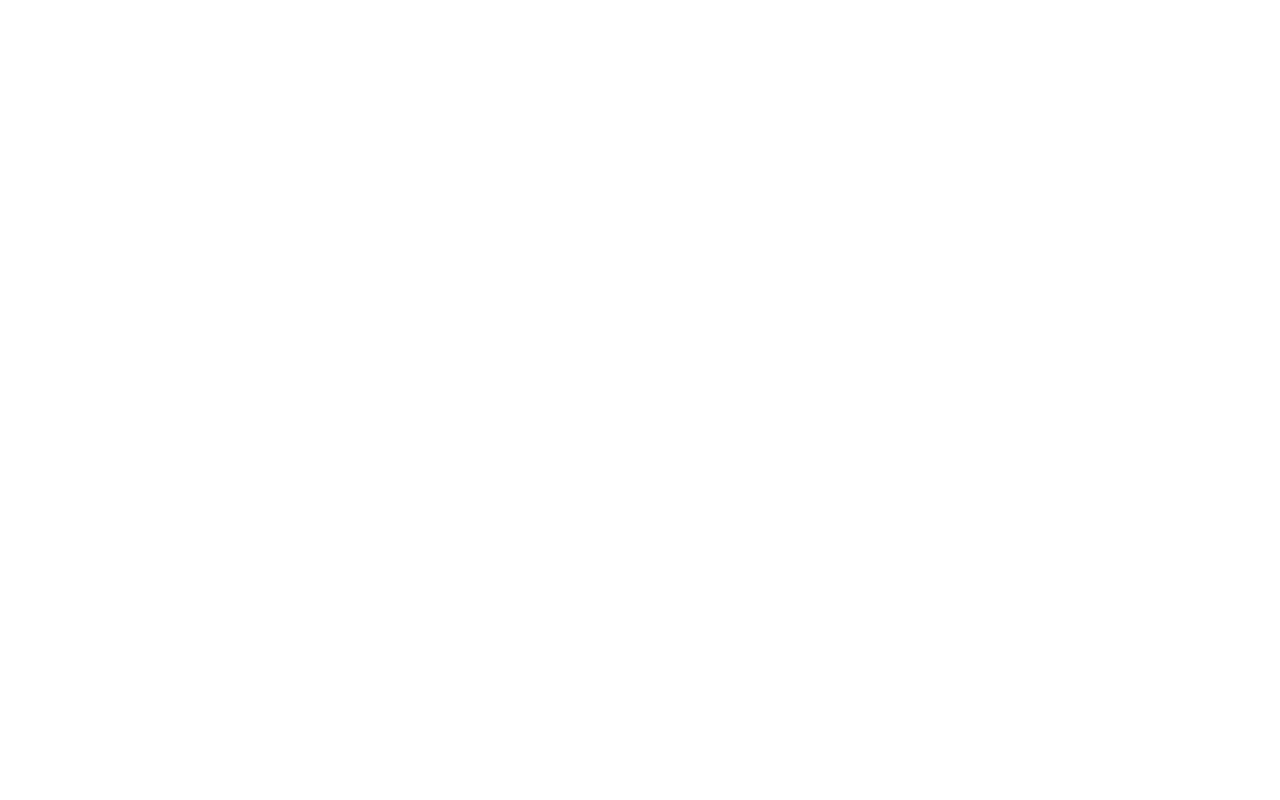
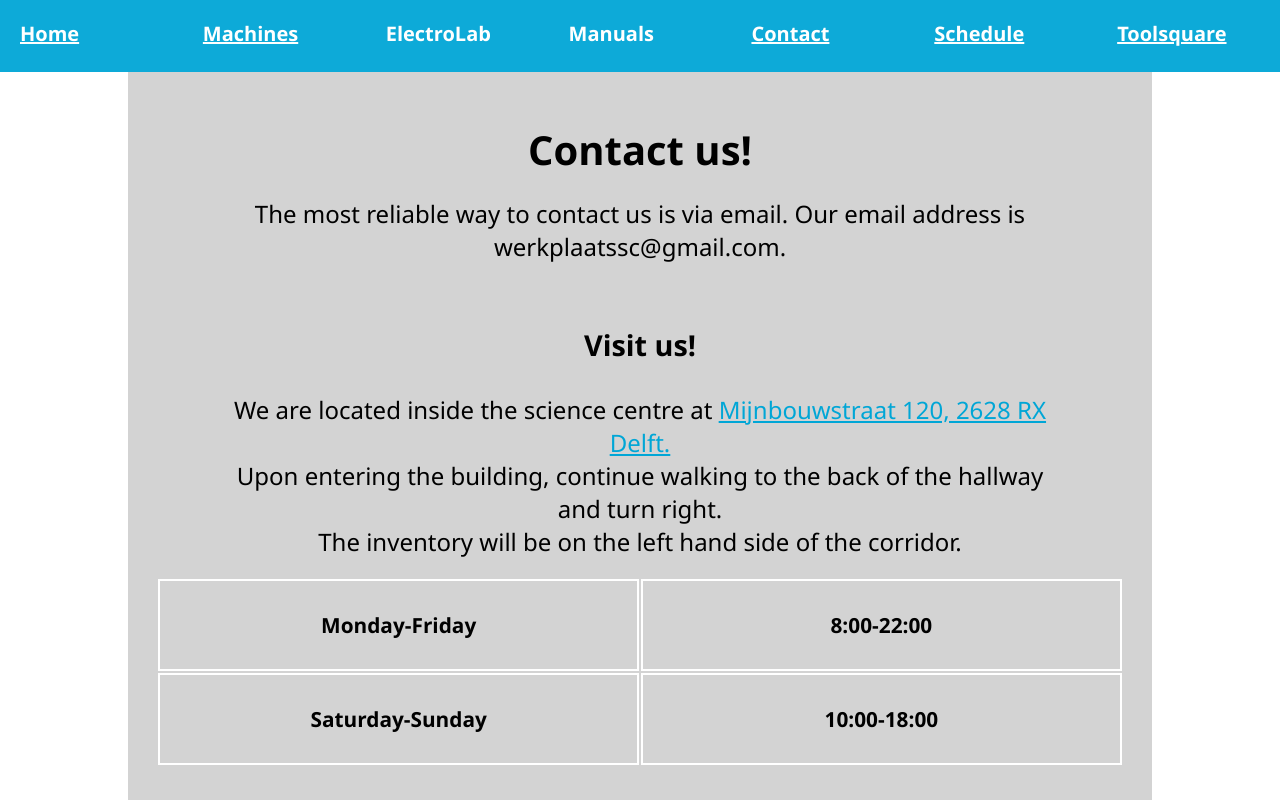
Before and after one commit to Tadjirovelzel/Tadjirovelzel.github.io, a plain HTML site: page firstlevelpages/Contact.html in a window 1280 px wide. Shown: the top 800 px of the page. Drawn offline with Linux system fonts and the light colour scheme.

Commit message:
Added contact page
Added contact page with email, address and opening hours. Centralised the css styling to mainstyles.

```diff
--- a/firstlevelpages/Contact.html
+++ b/firstlevelpages/Contact.html
@@ -0,0 +1,58 @@
+<!DOCTYPE html>
+
+<html>
+
+<head>
+        <title>Inventory Delft</title>
+        <link href="../stylesheets/mainstyles.css" rel="stylesheet">
+        <link href="../stylesheets/contactstyles.css" rel="stylesheet">
+</head>
+
+
+<body>
+
+    <nav>
+        <div class='navbox'>
+            <h3 class ='navigationelement'><a href="../index.html">Home</a></h3>
+            <h3 class ='navigationelement'><a href="machines.html">Machines</a></h3>
+            <h3 class ='navigationelement'><a>ElectroLab</a></h3>
+            <h3 class ='navigationelement'><a>Manuals</a></h3>
+            <h3 class ='navigationelement'><a href="firstlevelpages/contact.html">Contact</a></h3>
+            <h3 class ='navigationelement'><a href="/firstlevelpages/Schedule.html/" target="_blank">Schedule</a></h3>
+            <h3 class ='navigationelement'><a href="https://tudelft.toolsquare.io/" target="_blank">Toolsquare</a></h3>
+        </div>
+
+
+
+    </nav>
+
+
+</body>
+    <section class='mainsection'>
+
+        <h1 class='sectiontitle'>Contact us!</h1>
+
+        <p class='sectiontext'>The most reliable way to contact us is via email. Our email address is werkplaatssc@gmail.com.<br><br></p>
+
+        <h2 class='subtitle'>Visit us!</h2>
+        <p class='sectiontext'>We are located inside the science centre at <a href="https://goo.gl/maps/jpxRN9PY69mxL4P47">Mijnbouwstraat 120, 2628 RX Delft.</a><br>
+        Upon entering the building, continue walking to the back of the hallway and turn right.<br>
+        The inventory will be on the left hand side of the corridor.</p>
+        <table class='openinghours'>
+            <tr>
+                <td>Monday-Friday</td>
+                <td>8:00-22:00</td>
+            </tr>
+
+            <tr>
+                <td>Saturday-Sunday</td>
+                <td>10:00-18:00</td>
+            </tr>
+        </table>
+
+    </section>
+
+
+
+
+</html>
--- /dev/null
+++ b/stylesheets/contactstyles.css
@@ -0,0 +1,5 @@
+td{
+    width: 25%;
+    font-size: 1.3em;
+    font-weight: bold;
+}
--- a/stylesheets/mainstyles.css
+++ b/stylesheets/mainstyles.css
@@ -97,7 +97,7 @@ p a{
 }
 
 table{
-    margin: 0 auto;
+    margin: 1.2em auto;
 }
 td, th{
     border: solid 2px white;
@@ -109,3 +109,37 @@ td, th{
         height: 914px;
     }
 }
+
+.mainsection{
+    overflow: hidden;
+    text-align: center;
+    background-color: rgba(200, 200, 200, 0.8);
+    background-size: cover;
+    background-position: center;
+    display: flex;
+    flex-direction: column;
+    align-items:center;
+    margin: auto;
+    margin-top: 4.5em;
+    width: 80%;
+    position: relative;
+    padding-bottom: 12em;
+}
+
+.sectiontext{
+    font-size: 1.5rem;
+    width: 80%;
+    text-align: center;
+}
+
+.sectiontitle{
+    font-size: 2.5em;
+    padding-top: 50px;
+    padding-bottom: 20px;
+    width:70%;
+}
+
+.subtitle{
+    font-size: 1.8rem;
+    margin: 1em;
+}
```
Also changed, not shown: firstlevelpages/machines.html (+14 -14 lines), index.html (+3 -3 lines), stylesheets/machinestyles.css (+0 -26 lines), firstlevelpages/ElectronicsLab.html (deleted), firstlevelpages/electrolab.html (added).
